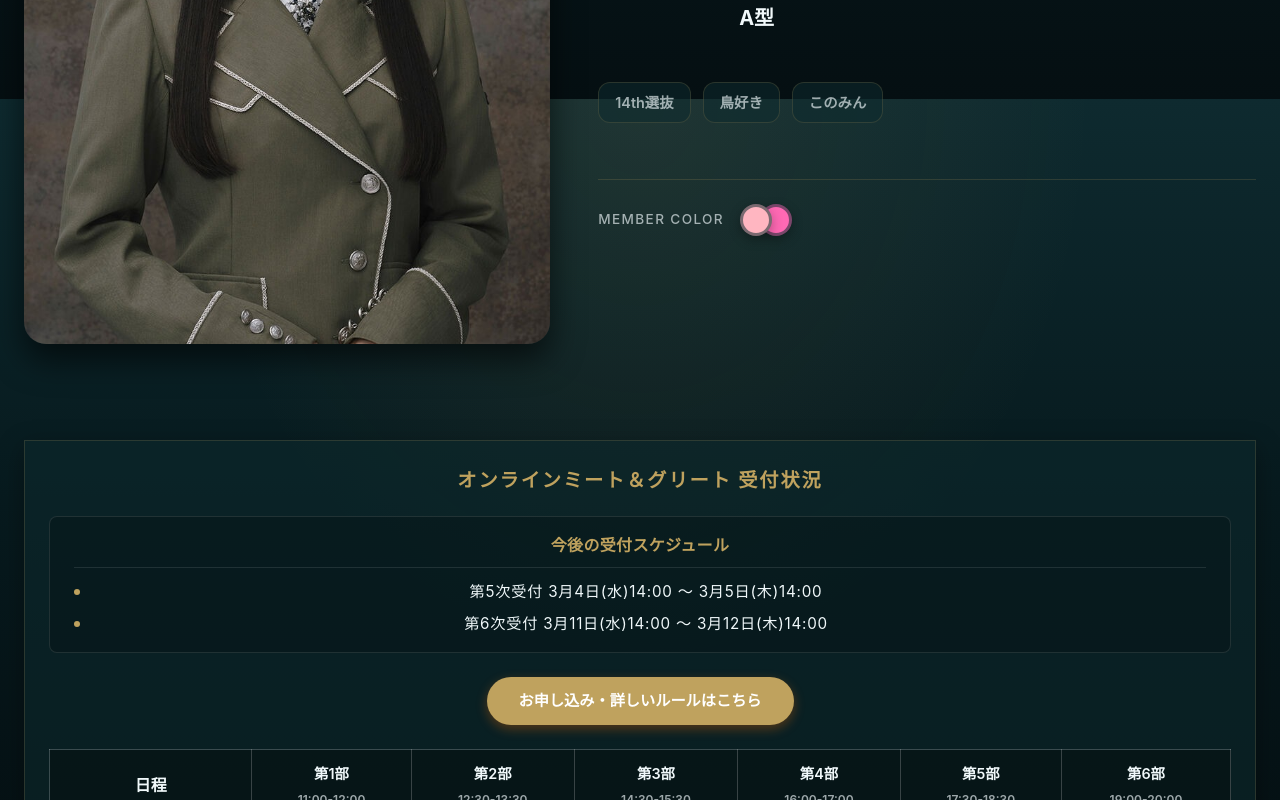
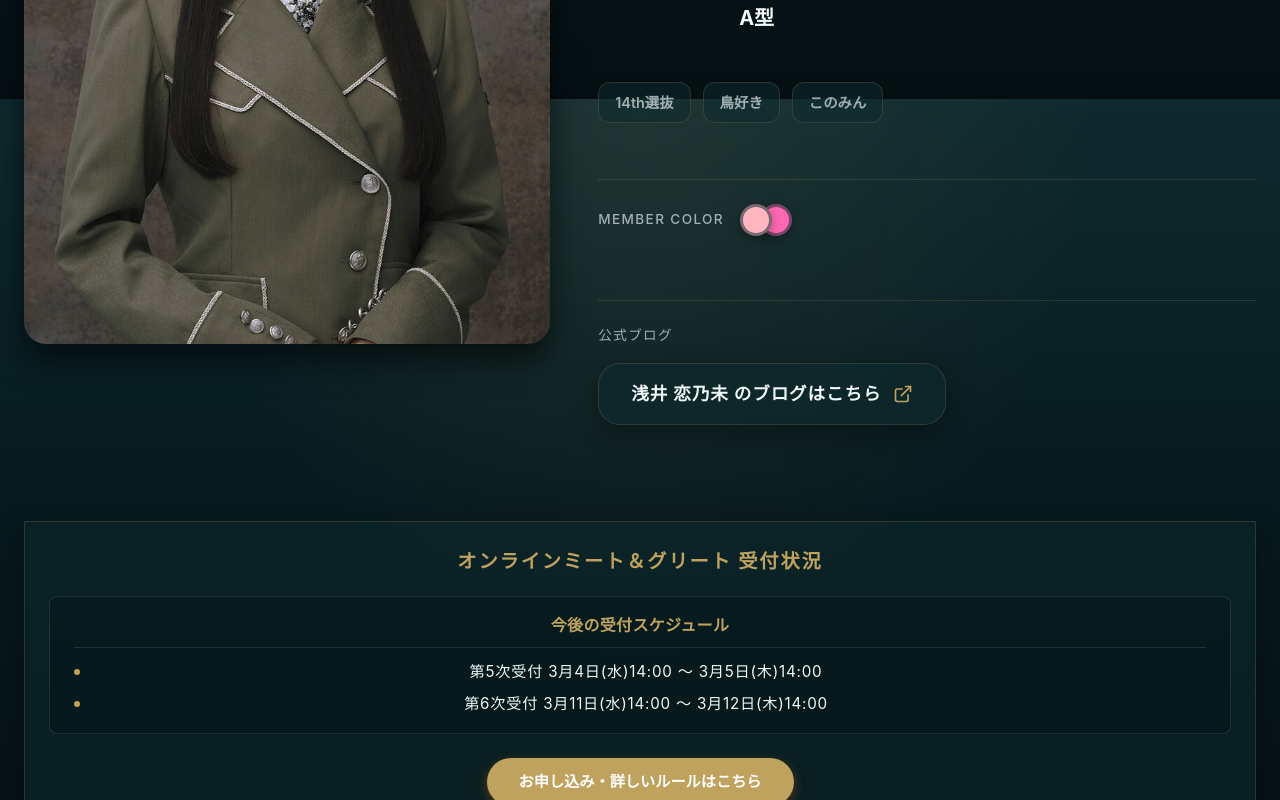
Before and after one commit to lab5ks10/mirai-no-sakura, a React (Vite) app: page /member/asai-konomi in a window 1280 px wide. Shown: the part 701-1501 px from the top of the page. Built offline with nearby package versions, Linux system fonts and the light colour scheme.

Commit message:
Add official blog link feature to member details

```diff
--- a/src/data/members.ts
+++ b/src/data/members.ts
@@ -14,6 +14,7 @@ export interface Member {
     imageUrl?: string;
     youtubeUrls?: string[];
     meetAndGreet?: Record<string, 'available' | 'sold_out' | 'none'>;
+    blogCt?: number;
 }
 
 export const MEET_AND_GREET_DATES = [
@@ -49,7 +50,8 @@ export const initialMembers: Member[] = [
         color1: "#ffb6c1",
         color2: "#ff69b4",
         imageUrl: "/images/members/asai.jpg",
-        youtubeUrls: ["https://www.youtube.com/watch?v=Rk54JNn7Qw4"]
+        youtubeUrls: ["https://www.youtube.com/watch?v=Rk54JNn7Qw4"],
+        blogCt: 70
     },
     {
         id: "inaguma-hina",
@@ -65,6 +67,7 @@ export const initialMembers: Member[] = [
         color1: "#ffc800",
         color2: "#ffa500",
         imageUrl: "/images/members/inaguma.jpg",
+        blogCt: 71
     },
     {
         id: "katsumata-haru",
@@ -79,7 +82,8 @@ export const initialMembers: Member[] = [
         tags: ["4期最年長", "京都大学", "はるさん"],
         color1: "#d8bfd8",
         color2: "#dda0dd",
-        imageUrl: "/images/members/katsumata.jpg"
+        imageUrl: "/images/members/katsumata.jpg",
+        blogCt: 72
     },
     {
         id: "sato-neo",
@@ -94,7 +98,8 @@ export const initialMembers: Member[] = [
         tags: ["14th選抜", "さくら学院出身", "ねおつん"],
         color1: "#ff69b4",
         color2: "#ff1493",
-        imageUrl: "/images/members/sato.jpg"
+        imageUrl: "/images/members/sato.jpg",
+        blogCt: 73
     },
     {
         id: "nakagawa-chihiro",
@@ -109,7 +114,8 @@ export const initialMembers: Member[] = [
         tags: ["相方はとりきち", "ちいたん"],
         color1: "#87ceeb",
         color2: "#00bfff",
-        imageUrl: "/images/members/nakagawa.jpg"
+        imageUrl: "/images/members/nakagawa.jpg",
+        blogCt: 74
     },
     {
         id: "matsumoto-wako",
@@ -124,7 +130,8 @@ export const initialMembers: Member[] = [
         tags: ["あざとい", "わこち"],
         color1: "#ffa07a",
         color2: "#ff7f50",
-        imageUrl: "/images/members/matsumoto.jpg"
+        imageUrl: "/images/members/matsumoto.jpg",
+        blogCt: 75
     },
     {
         id: "meguro-hiiro",
@@ -139,7 +146,8 @@ export const initialMembers: Member[] = [
         tags: ["ダンスが得意", "ひいろ"],
         color1: "#32cd32",
         color2: "#228b22",
-        imageUrl: "/images/members/meguro.jpg"
+        imageUrl: "/images/members/meguro.jpg",
+        blogCt: 76
     },
     {
         id: "yamakawa-ui",
@@ -154,7 +162,8 @@ export const initialMembers: Member[] = [
         tags: ["14th選抜", "元チア部", "ういたん"],
         color1: "#4682b4",
         color2: "#4169e1",
-        imageUrl: "/images/members/yamakawa.jpg"
+        imageUrl: "/images/members/yamakawa.jpg",
+        blogCt: 77
     },
     {
         id: "yamada-momomi",
@@ -169,6 +178,7 @@ export const initialMembers: Member[] = [
         tags: ["4期最年少", "運動神経抜群", "ももちゃん"],
         color1: "#dda0dd",
         color2: "#ba55d3",
-        imageUrl: "/images/members/yamada.jpg"
+        imageUrl: "/images/members/yamada.jpg",
+        blogCt: 78
     }
 ];
--- a/src/pages/MemberDetail.css
+++ b/src/pages/MemberDetail.css
@@ -236,6 +236,50 @@
 .color-circle:last-child {
     margin-left: -12px;
     z-index: 1;
+}
+
+/* --- Blog Link --- */
+.profile-blog-link {
+    margin-top: 32px;
+    padding-top: 24px;
+    border-top: 1px solid var(--color-border);
+    display: flex;
+    flex-direction: column;
+    align-items: flex-start;
+    gap: 16px;
+}
+
+.blog-button {
+    display: inline-flex;
+    align-items: center;
+    gap: 12px;
+    padding: 16px 32px;
+    text-decoration: none;
+    border-radius: var(--border-radius-panel);
+    /* 22px 角丸 */
+    transition: all var(--transition-normal);
+    background: rgba(14, 42, 47, 0.6);
+    /* ディープティール */
+}
+
+.blog-button:hover {
+    background: rgba(191, 162, 94, 0.15);
+    /* ゴールド 15% */
+    border-color: var(--color-accent);
+    transform: translateY(-4px);
+    box-shadow: 0 8px 24px rgba(0, 0, 0, 0.4);
+}
+
+.blog-button-text {
+    font-size: 1.1rem;
+    font-weight: 700;
+    color: var(--color-text-primary);
+    letter-spacing: 0.05em;
+}
+
+.blog-button-icon {
+    color: var(--color-accent);
+    /* ゴールドのアイコン */
 }
 
 /* Hero Section (シネマティックタイトル) の微調整 */
--- a/src/pages/MemberDetail.tsx
+++ b/src/pages/MemberDetail.tsx
@@ -1,7 +1,7 @@
 import React, { useState } from 'react';
 import { useParams, Link } from 'react-router-dom';
 import { useMembers } from '../context/MemberContext';
-import { ArrowLeft, Send, UserCircle2, Trash2 } from 'lucide-react';
+import { ArrowLeft, Send, UserCircle2, Trash2, ExternalLink } from 'lucide-react';
 import VideoCarousel from '../components/common/VideoCarousel';
 import MeetAndGreetTable from '../components/members/MeetAndGreetTable';
 import './MemberDetail.css';
@@ -146,6 +146,21 @@ const MemberDetail: React.FC = () => {
                             <div className="color-circle" style={{ backgroundColor: member.color2 }}></div>
                         </div>
                     </div>
+
+                    {member.blogCt && (
+                        <div className="profile-blog-link">
+                            <span className="color-label">公式ブログ</span>
+                            <a
+                                href={`https://sakurazaka46.com/s/s46/diary/blog/list?ima=0000&ct=${member.blogCt}`}
+                                target="_blank"
+                                rel="noopener noreferrer"
+                                className="blog-button glass-panel"
+                            >
+                                <span className="blog-button-text">{member.name} のブログはこちら</span>
+                                <ExternalLink size={20} className="blog-button-icon" />
+                            </a>
+                        </div>
+                    )}
                 </div>
             </section>
 
```
